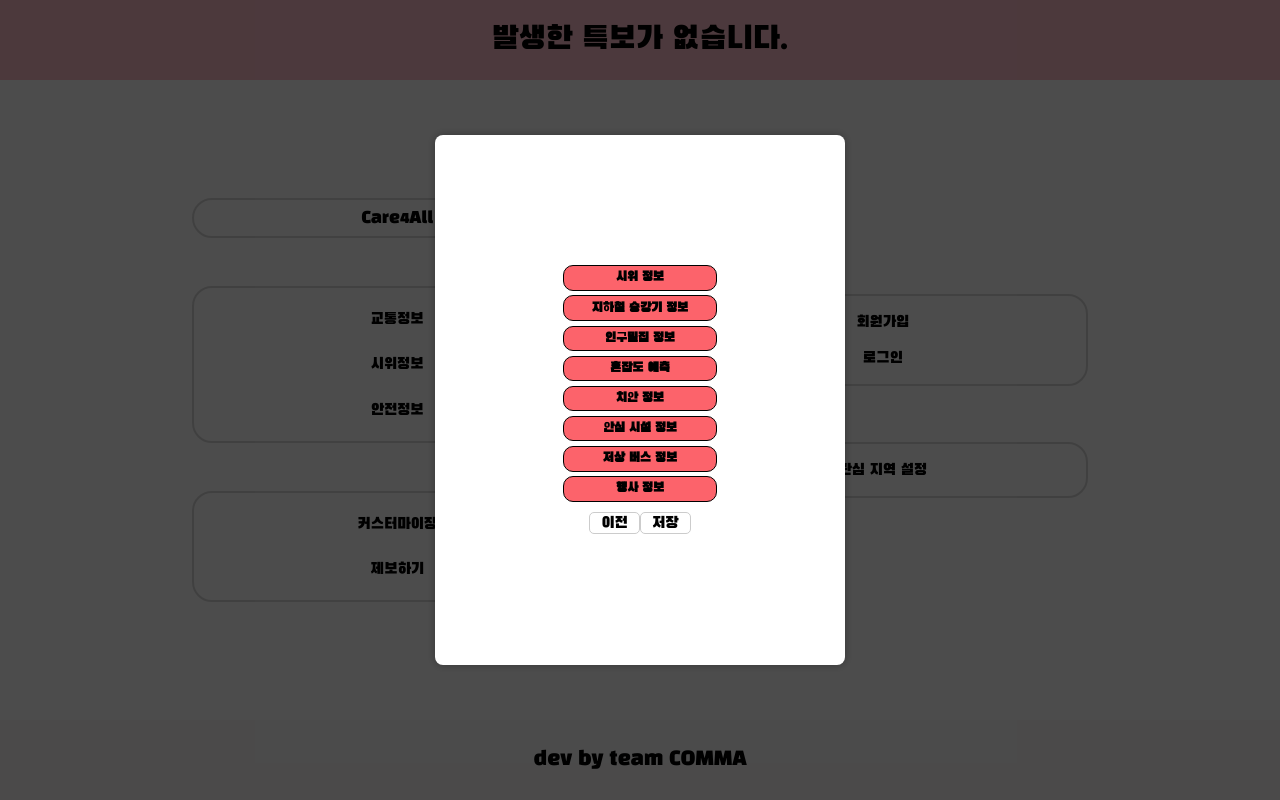
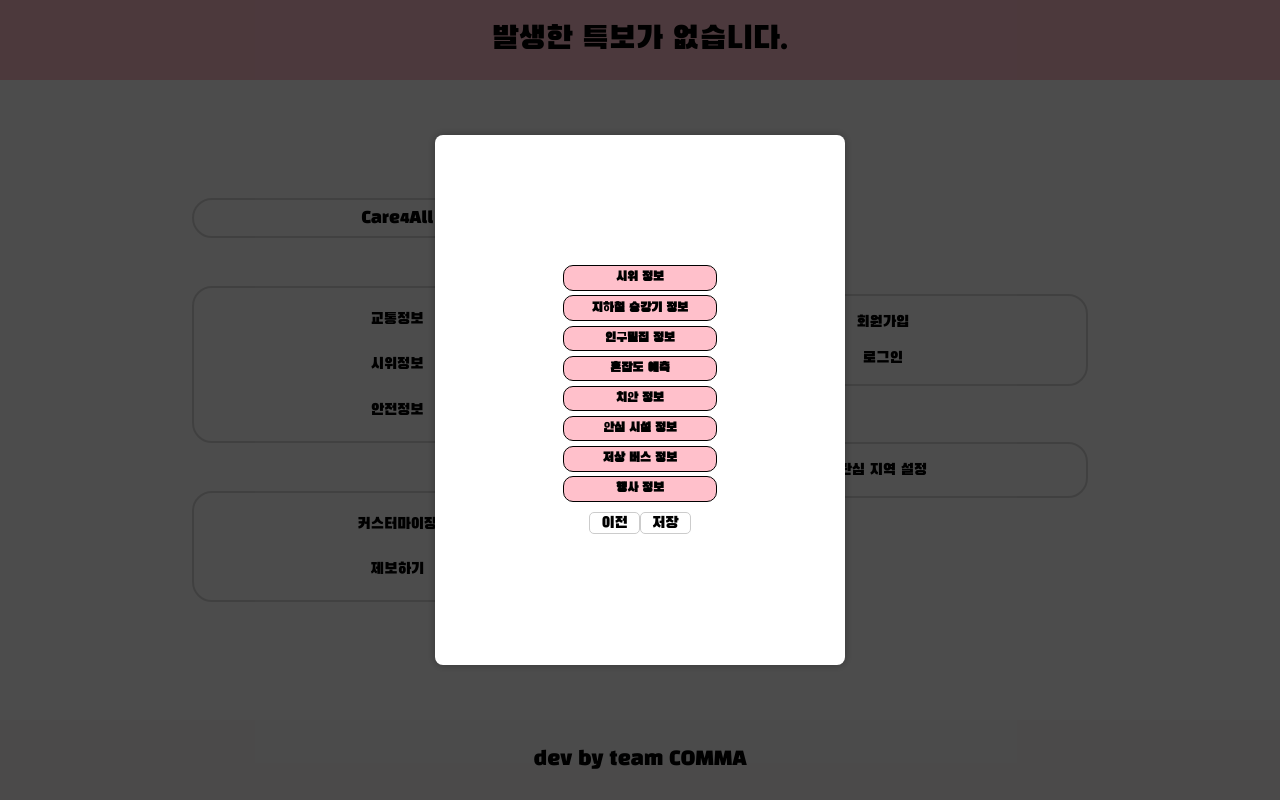
Before and after one commit to ICE-COMMA/Care4All-Client-React-Refactoring, a React (Create React App) app in the folder front/: page /test in a window 1280 px wide. Both pictures are taken after a click on the element "커스터마이징". Built offline with nearby package versions, Linux system fonts and the light colour scheme.

Commit message:
Design: 커스텀모달 선택 수정

```diff
--- a/front/src/components/Modal/CustomModal/CustomModal.js
+++ b/front/src/components/Modal/CustomModal/CustomModal.js
@@ -7,7 +7,6 @@ const CustomButton = styled.button`
   border: 1px solid black;
   width: 12vw;
   border-radius: 10px;
-  background-color: #fc636b;
   padding: 0.2rem;
   margin-top: 0.15rem;
   margin-bottom: 0.15rem;
@@ -17,14 +16,25 @@ const CustomButton = styled.button`
 
 const CustomModal = ({ isOpen, closeModal }) => {
   const [select, setSelect] = useState({});
-
+  const [buttonColor, setButtonColor] = useState([
+    "pink",
+    "pink",
+    "pink",
+    "pink",
+    "pink",
+    "pink",
+    "pink",
+    "pink",
+  ]);
   const onClick = (e) => {
+    const updatedColors = [...buttonColor];
+    updatedColors[parseInt(e.target.name)] = "blue";
+    setButtonColor(updatedColors);
     setSelect({
       ...select,
       [e.target.id]: true,
     });
   };
-
   const handleSubmit = () => {
     console.log(select);
 
@@ -45,64 +55,88 @@ const CustomModal = ({ isOpen, closeModal }) => {
       <CustomButton
         className="custom-info"
         id="custom-demo"
-        name="demo"
+        name="0"
         onClick={onClick}
+        style={{
+          backgroundColor: `${buttonColor[0]}`,
+        }}
       >
         시위 정보
       </CustomButton>
       <CustomButton
         className="custom-info"
         id="custom-elevator"
-        name="elevator"
+        name="1"
         onClick={onClick}
+        style={{
+          backgroundColor: `${buttonColor[1]}`,
+        }}
       >
         지하철 승강기 정보
       </CustomButton>
       <CustomButton
         className="custom-info"
         id="custom-population"
-        name="population"
+        name="2"
         onClick={onClick}
+        style={{
+          backgroundColor: `${buttonColor[2]}`,
+        }}
       >
         인구밀집 정보
       </CustomButton>
       <CustomButton
         className="custom-info"
         id="custom-predict"
-        name="predict"
+        name="3"
         onClick={onClick}
+        style={{
+          backgroundColor: `${buttonColor[3]}`,
+        }}
       >
         혼잡도 예측
       </CustomButton>
       <CustomButton
         className="custom-info"
         id="custom-safety"
-        name="safety"
+        name="4"
         onClick={onClick}
+        style={{
+          backgroundColor: `${buttonColor[4]}`,
+        }}
       >
         치안 정보
       </CustomButton>
       <CustomButton
         className="custom-info"
         id="custom-safey-loc"
-        name="safeyLoc"
+        name="5"
         onClick={onClick}
+        style={{
+          backgroundColor: `${buttonColor[5]}`,
+        }}
       >
         안심 시설 정보
       </CustomButton>
       <CustomButton
         className="custom-info"
         id="custom-low-bus"
-        name="lowBus"
+        name="6"
         onClick={onClick}
+        style={{
+          backgroundColor: `${buttonColor[6]}`,
+        }}
       >
         저상 버스 정보
       </CustomButton>
       <CustomButton
         className="custom-info"
         id="custom-festival"
-        name="festival"
+        name="7"
         onClick={onClick}
+        style={{
+          backgroundColor: `${buttonColor[7]}`,
+        }}
       >
         행사 정보
       </CustomButton>
```
